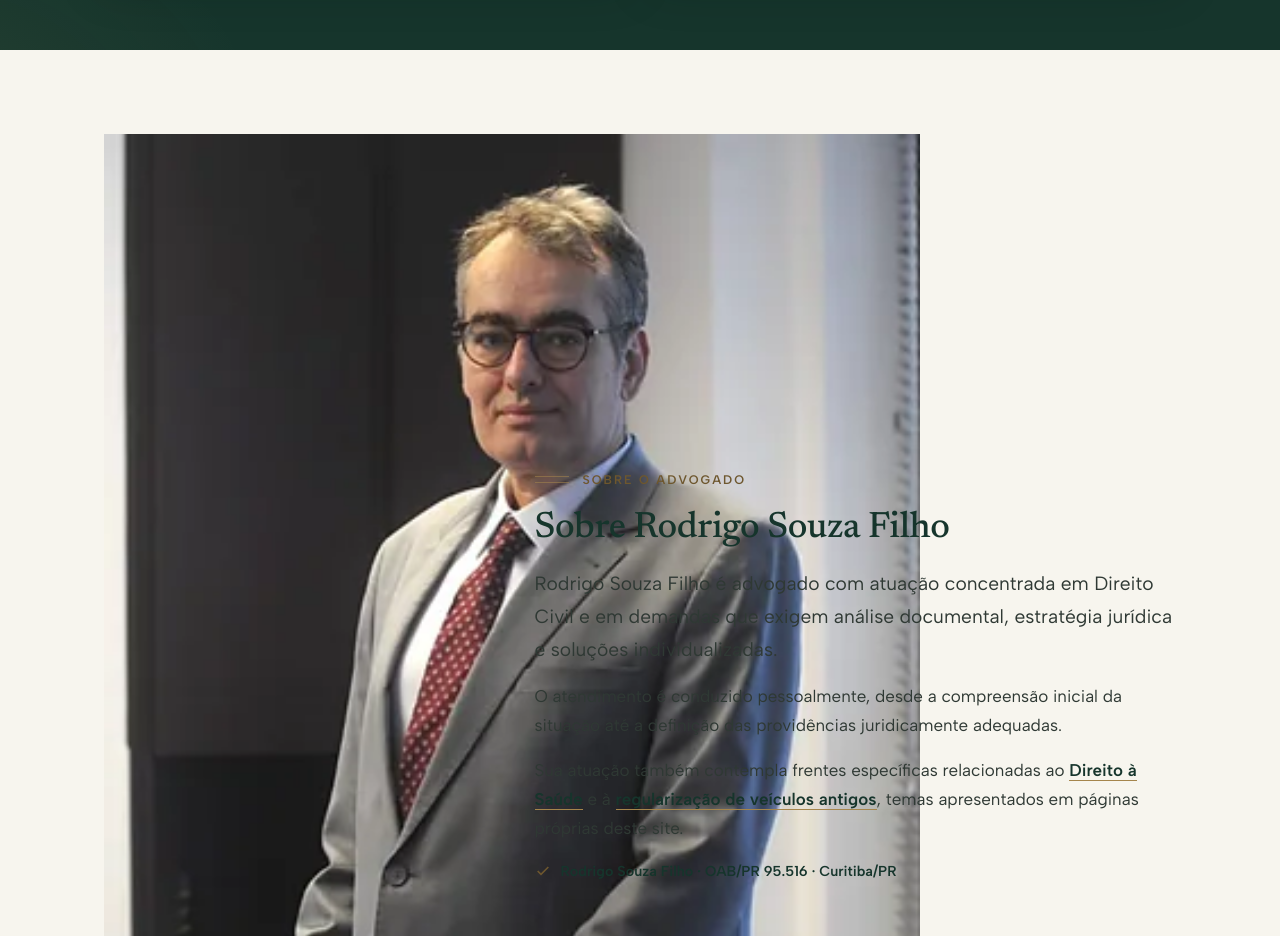
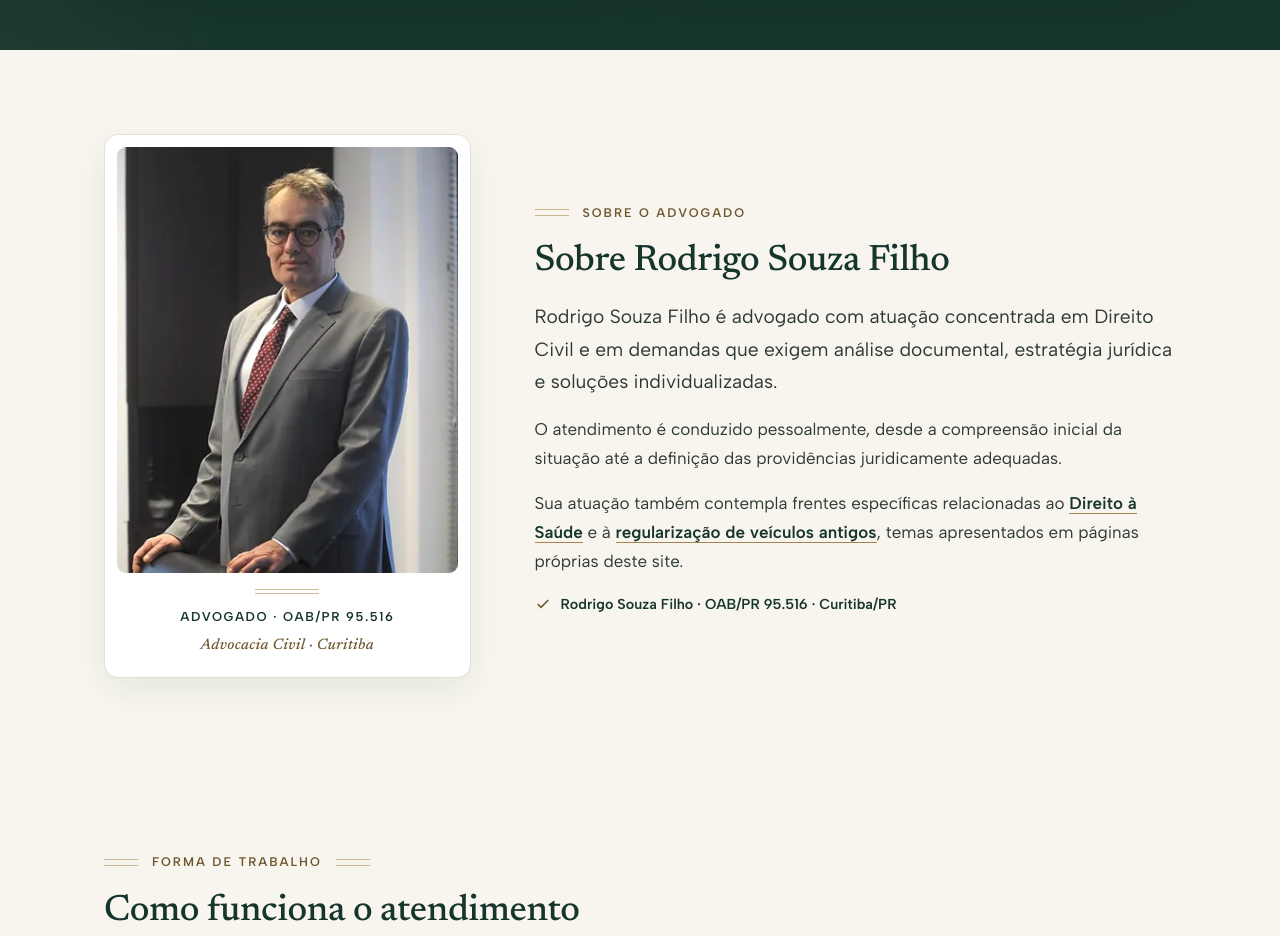
Before and after one commit to djrodrigocpu-debug/rodrigosouzafilho-adv-br, a website: page index.html in a window 1280 px wide. Shown: the part 3000-3936 px from the top of the page. Drawn offline with Linux system fonts and the light colour scheme.

Commit message:
Restaura o CSS da moldura da fotografia na seção Sobre
As regras .foto-quadro, .foto-legenda, .foto-fio e .foto-linha haviam sido removidas no commit 07361c9, mas o modelo continuava usando essas classes. Mantida a correção de contraste dos cards daquele commit.

```diff
--- a/assets/estilo.css
+++ b/assets/estilo.css
@@ -67,7 +67,18 @@ a{color:inherit}
 .sobre-texto .lead{margin-top:18px}
 .rodape-sub{margin-top:26px}
 .rodape-oab{margin-top:8px}
-.foto-sobre{width:100%;height:auto;border-radius:14px;box-shadow:var(--sombra)}
+/* Retrato profissional emoldurado (seção Sobre): mesmo cartão da
+   identidade — superfície branca, borda névoa, sombra — servindo de
+   passe-partout, com legenda-placa em filete duplo de latão. */
+.foto-quadro{
+  background:var(--folha);border:1px solid var(--nevoa);border-radius:14px;
+  box-shadow:var(--sombra);padding:12px;max-width:420px;margin:0 auto;
+}
+.foto-quadro img{width:100%;height:auto;border-radius:9px;background:var(--nevoa)}
+.foto-legenda{padding:16px 6px 6px;text-align:center}
+.foto-fio{display:block;width:64px;height:5px;margin:0 auto 12px;border-top:1px solid var(--latao);border-bottom:1px solid var(--latao);opacity:.55}
+.foto-linha{display:block;font-size:.8rem;font-weight:600;letter-spacing:.12em;text-transform:uppercase;color:var(--pinheiro)}
+.foto-linha-area{margin-top:5px;font-family:var(--serif);font-style:italic;font-weight:500;font-size:.95rem;letter-spacing:.02em;text-transform:none;color:var(--latao-escuro)}
 
 /* ---------- tipografia ---------- */
 h1,h2,.serif{font-family:var(--serif);color:var(--pinheiro);font-weight:500;line-height:1.15;letter-spacing:-.01em}
@@ -489,7 +500,7 @@ p.muted,.muted{color:var(--suave)}
   .hero-grid{grid-template-columns:1fr}
   .civil-grid,.sobre-grid,.contato-grid{grid-template-columns:1fr;gap:44px}
   .sobre-grid{grid-template-columns:1fr}
-  .ficha{max-width:420px}
+  .ficha,.foto-quadro{max-width:420px}
   .frentes{grid-template-columns:1fr}
   .principios{grid-template-columns:1fr;gap:30px}
   .rodape-grid{grid-template-columns:1fr 1fr}
```
